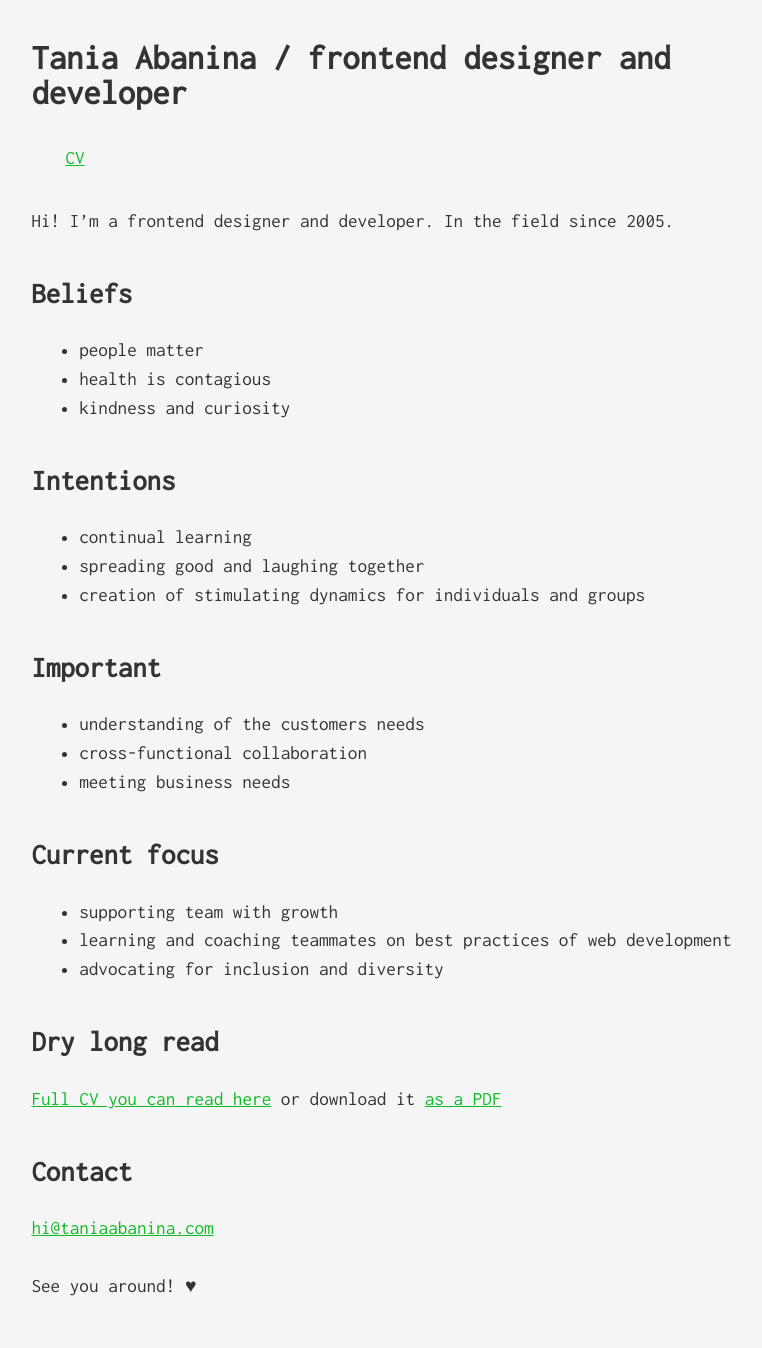
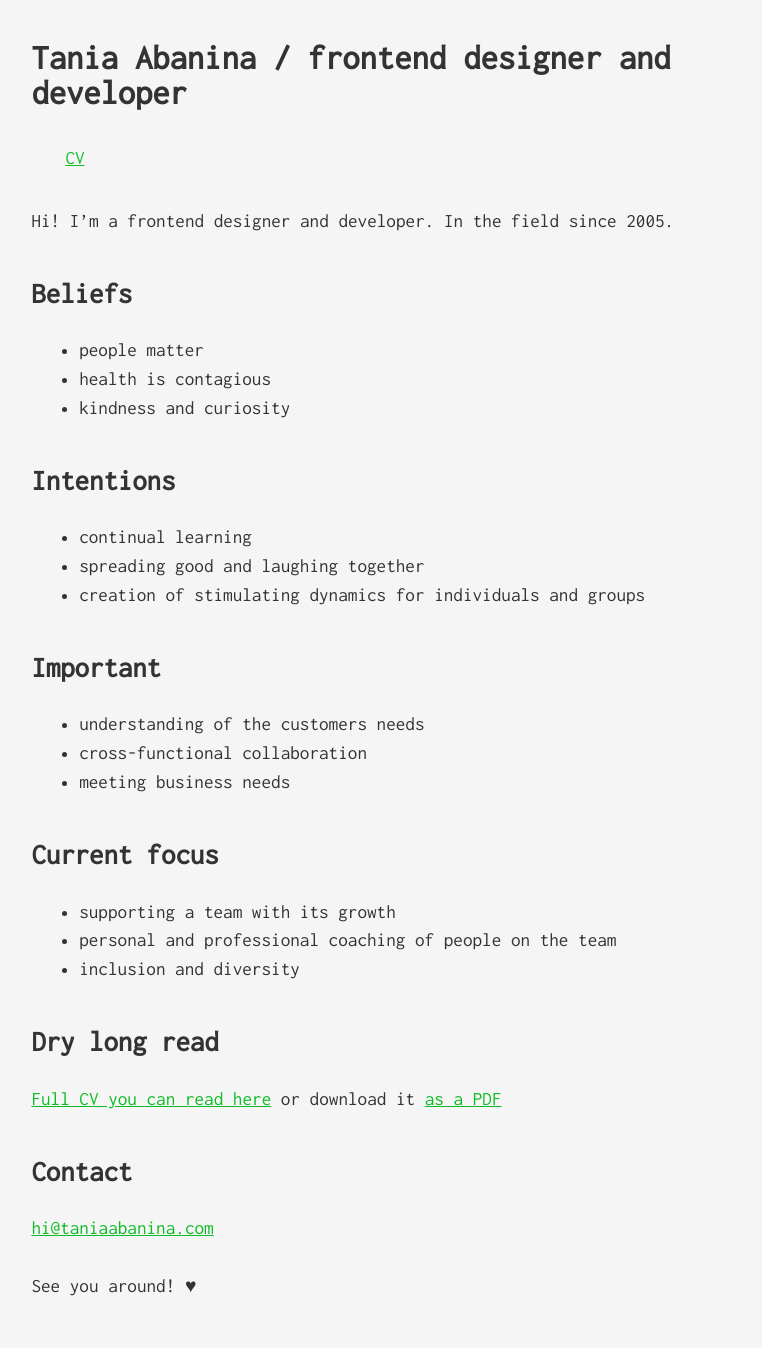
Before and after one commit to tataata/taniaabanina.com, a Jekyll site: the page built from index.md, in a window 1280 px wide. Shown: the whole page, without its empty margins (7-769 px from the left). Built offline with Jekyll 4.4.1, drawn with Linux system fonts in a browser that asks for light colours.

Commit message:
Adjust copy of current focus section

```diff
--- a/index.md
+++ b/index.md
@@ -35,9 +35,9 @@ Hi! I'm a frontend designer and developer. In the field since 2005.
 
 
 ## Current focus
-- supporting team with growth
-- learning and coaching teammates on best practices of web development
-- advocating for inclusion and diversity
+- supporting a team with its growth
+- personal and professional coaching of people on the team
+- inclusion and diversity
 
 
 ## Dry long read
```
